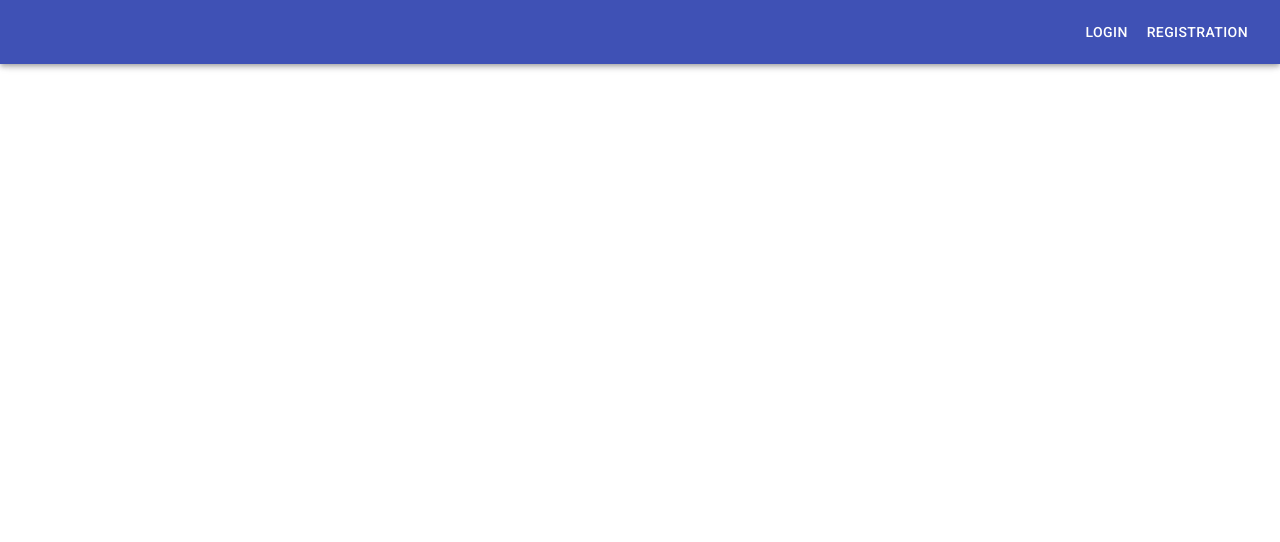
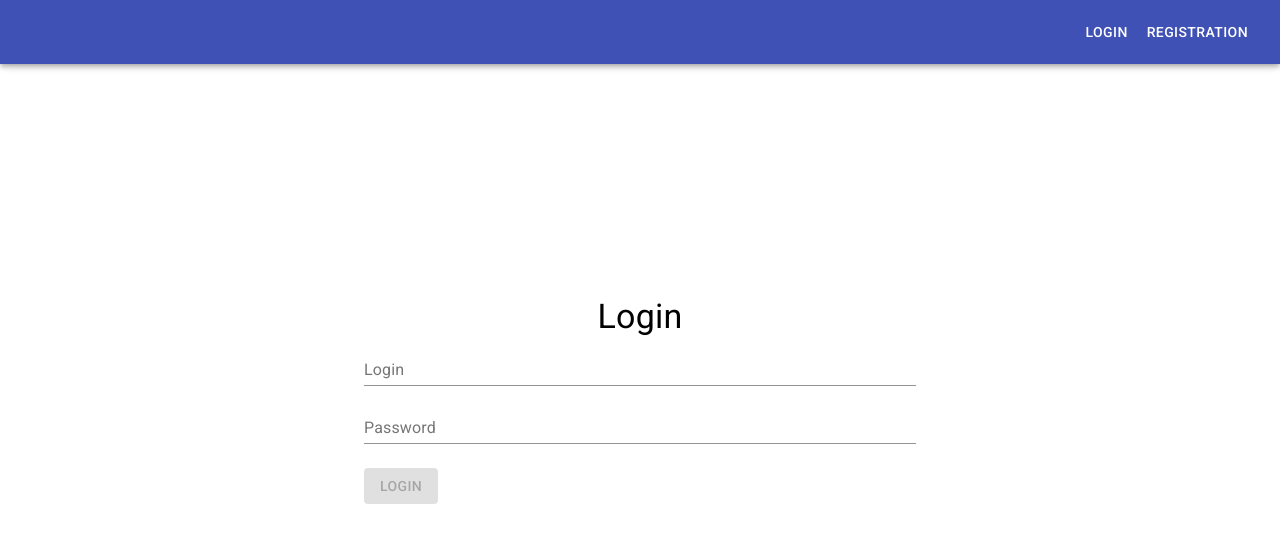
Before and after one commit to DGKorolev/todo-list, a React (Create React App) app: page /#/login in a window 1280 px wide. Shown: the top 542 px of the page. Built offline with nearby package versions, Linux system fonts and the light colour scheme; no server answers.

Commit message:
change Routes.js

```diff
--- a/src/components/Routes.js
+++ b/src/components/Routes.js
@@ -14,21 +14,21 @@ const MyComponent = ({isAuth}) => {
             {isAuth
                 ? (
                     <>
-                        <Route path={`${process.env.REACT_APP_PATH_GH_PAGE}/`}>
+                        <Route path="/">
                             <Tasks/>
                         </Route>
-                        <Redirect to={`${process.env.REACT_APP_PATH_GH_PAGE}/`}/>
+                        <Redirect to="/" />
                     </>
                 )
                 : (
                     <>
-                        <Route path={`${process.env.REACT_APP_PATH_GH_PAGE}/login`}>
+                        <Route path="/login">
                             <Login login={login}/>
                         </Route>
-                        <Route path={`${process.env.REACT_APP_PATH_GH_PAGE}/registration`}>
+                        <Route path="/registration">
                             <Registration login={login}/>
                         </Route>
-                        <Redirect to="/login"/>
+                        <Redirect to="/login" />
                     </>
                 )
             }
```
